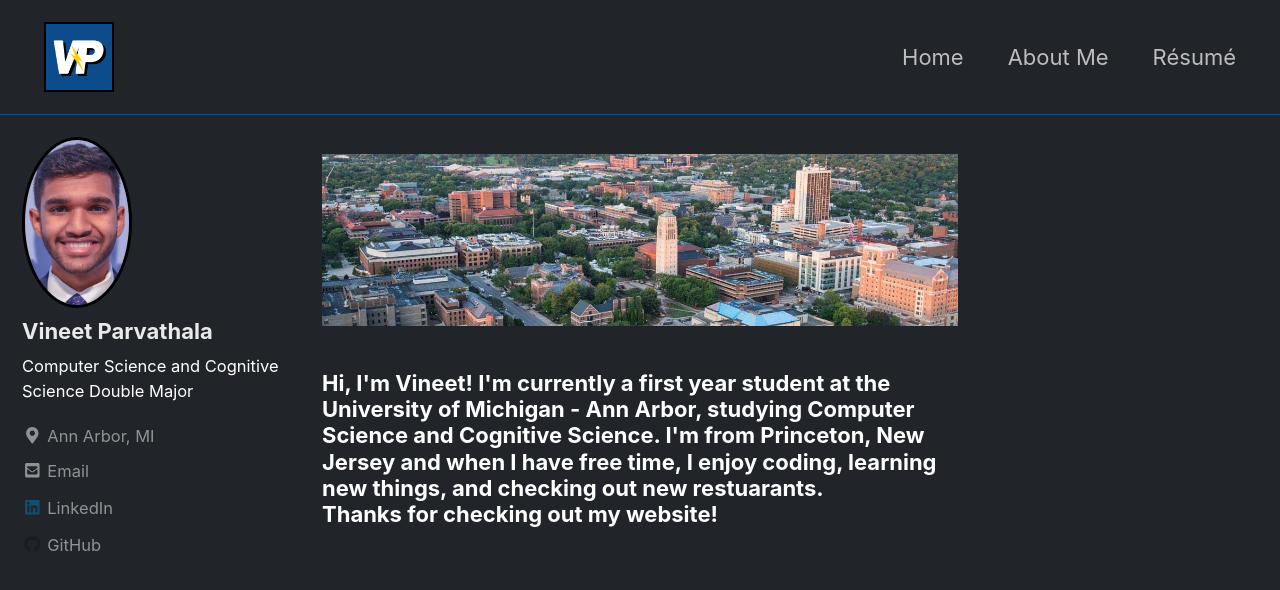
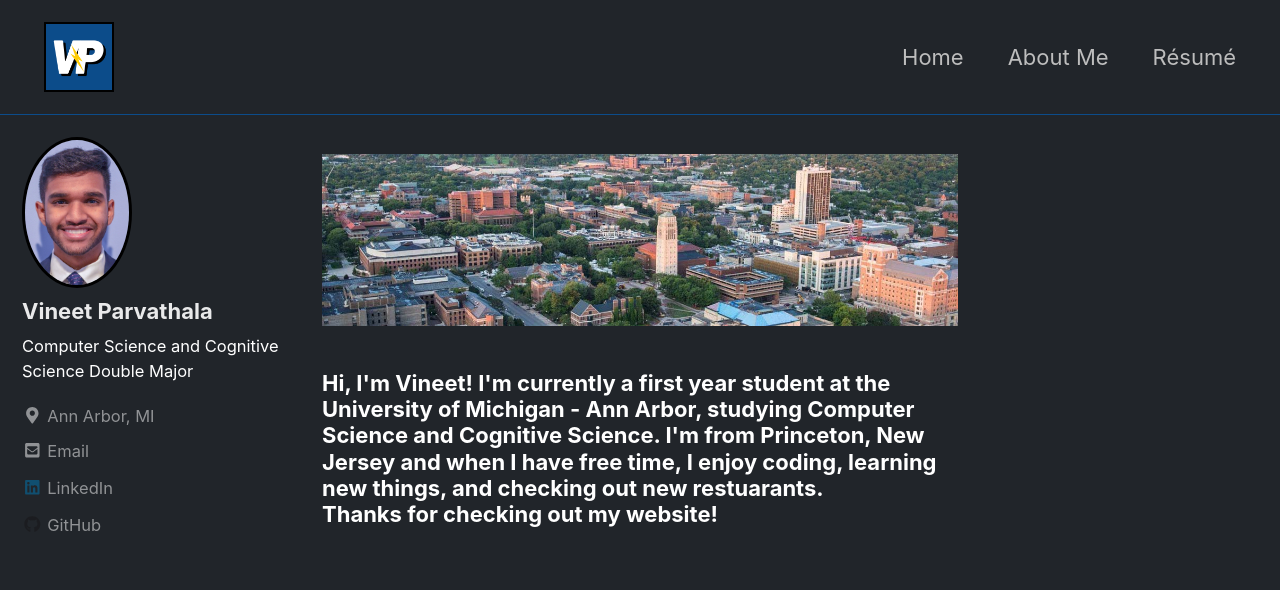
Before and after one commit to vparv/vparv.github.io, a Jekyll site: the page built from index.html, in a window 1280 px wide and 900 px high. Shown: the top 590 px of the window. Built offline with Jekyll 4.4.1, drawn with Linux system fonts in a browser that asks for light colours; cached includes are drawn as plain includes; nearby versions of some CDN libraries; library files that are not in the unit come from our copies; the list of posts is cut into pages by our own code.

Commit message:
updated profile pic

```diff
--- a/_config.yml
+++ b/_config.yml
@@ -105,7 +105,7 @@
 # Site Author
 author:
   name             : "Vineet Parvathala"
-  avatar           : "/images/pro.JPEG" # path of avatar image, e.g. "/assets/images/bio-photo.jpg"
+  avatar           : "/images/newpro.JPEG" # path of avatar image, e.g. "/assets/images/bio-photo.jpg"
   bio              : "Computer Science and Cognitive Science Double Major"
   location         : "Ann Arbor, MI"
   email            : "vparv@umich.edu"
```
Also changed, not shown: images/newpro.JPEG (added), 1 other file.
